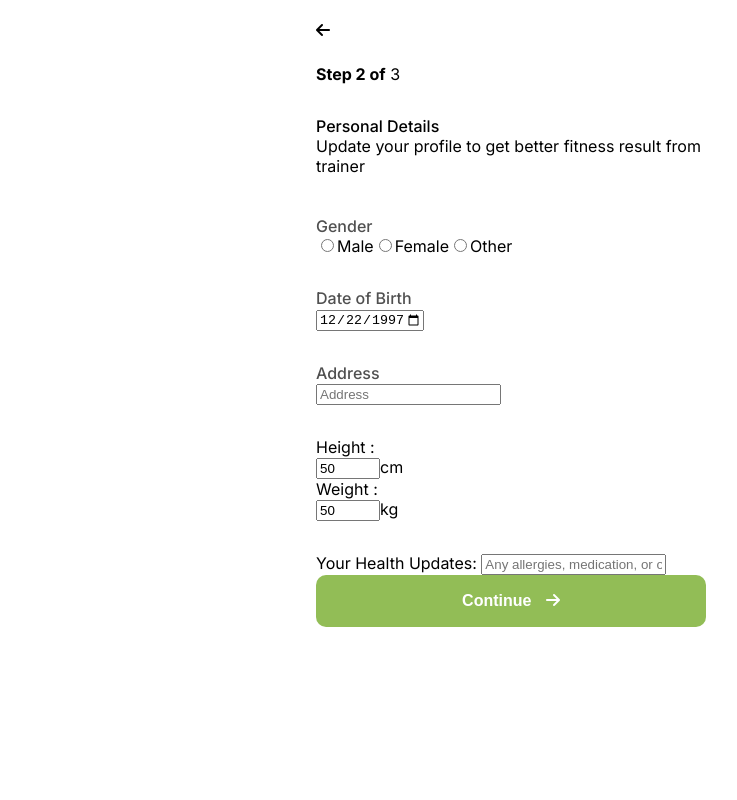
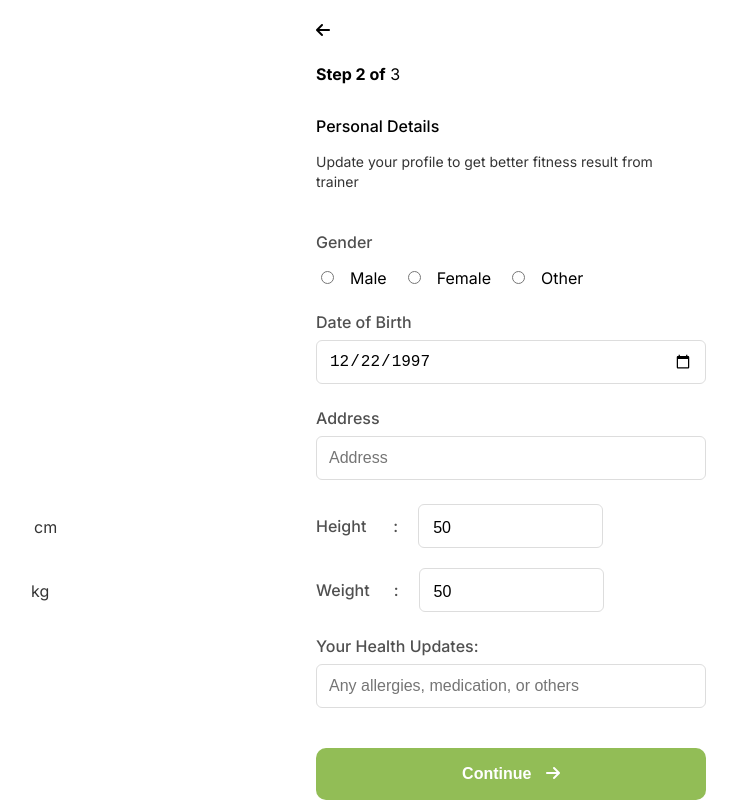
Before and after one commit to Dbeee-Acharya/fitness-tracker, a website built with webpack: page src/index.html in a window 1280 px wide. Shown: the whole page, without its empty margins (129-866 px from the left). Built offline with nearby package versions, Linux system fonts and the light colour scheme.

Commit message:
Style personal details page.

```diff
--- a/src/stylesheets/_colors.scss
+++ b/src/stylesheets/_colors.scss
@@ -2,3 +2,4 @@ $primary-light-green: rgba(146, 189, 86, 1);
 $primary-dark-green: rgba(70, 121, 0, 1);
 $form-border-light-grey: rgba(221, 221, 221, 1);
 $heading-color-grey: rgba(80, 80, 80, 1);
+$text-light-grey: rgba(0, 0, 0, 0.8);
--- a/src/stylesheets/_personalDetails.scss
+++ b/src/stylesheets/_personalDetails.scss
@@ -32,15 +32,138 @@
 
   .setup-page-info {
     margin-bottom: 40px;
+    display: flex;
+    flex-direction: column;
+    gap: 16px;
+
     h4 {
       color: black;
       font-weight: 500;
+    }
+
+    p {
+      color: $text-light-grey;
+      font-size: 14px;
+      line-height: 20px;
     }
   }
 
   .personal-details-form {
     display: flex;
     flex-direction: column;
-    gap: 32px;
+    gap: 24px;
+    margin-bottom: 40px;
+    width: 100%;
+
+    .gender-selection-container {
+      h4 {
+        margin-bottom: 16px;
+        color: $heading-color-grey;
+      }
+
+      label {
+        margin-right: 16px;
+
+        input {
+          margin-right: 16px;
+        }
+      }
+    }
+
+    .date-of-birth-container {
+      display: flex;
+      flex-direction: column;
+      gap: 8px;
+
+      input {
+        border: 0.5px solid $form-border-light-grey;
+        height: 44px;
+        width: 100%;
+        border-radius: 6px;
+        padding: 12px;
+        box-sizing: border-box;
+        font-size: 16px;
+      }
+    }
+
+    .address-container {
+      display: flex;
+      flex-direction: column;
+      gap: 8px;
+
+      input {
+        border: 0.5px solid $form-border-light-grey;
+        height: 44px;
+        width: 100%;
+        border-radius: 6px;
+        padding: 12px;
+        box-sizing: border-box;
+        font-size: 16px;
+      }
+    }
+
+    .height-weight-container {
+      display: flex;
+      flex-direction: column;
+      gap: 20px;
+
+      .height-container {
+        span {
+          margin-left: 3px;
+        }
+      }
+
+      div {
+        display: flex;
+        gap: 20px;
+        align-items: center;
+
+        label {
+          display: flex;
+          gap: 24px;
+          color: $heading-color-grey;
+          font-weight: 500;
+        }
+      }
+
+      .input-group {
+        display: inline;
+        border: 0.5px solid $form-border-light-grey;
+        height: 44px;
+        width: 185px;
+        border-radius: 6px;
+        padding: 12px;
+        box-sizing: border-box;
+        font-size: 16px;
+
+        input {
+          border: none;
+          position: relative;
+          font-size: 16px;
+        }
+
+        span {
+          position: absolute;
+          left: 160px;
+          color: $text-light-grey;
+        }
+      }
+    }
+
+    .health-updates-container {
+      display: flex;
+      flex-direction: column;
+      gap: 8px;
+
+      input {
+        border: 0.5px solid $form-border-light-grey;
+        height: 44px;
+        width: 100%;
+        border-radius: 6px;
+        padding: 12px;
+        box-sizing: border-box;
+        font-size: 16px;
+      }
+    }
   }
 }
--- a/src/stylesheets/_yourProfile.scss
+++ b/src/stylesheets/_yourProfile.scss
@@ -24,7 +24,7 @@
   align-items: flex-start;
 
   .back-button {
-    margin-bottom: 24px;
+    margin-bottom: 24ps;
   }
 
   .step-info {
--- a/src/view/personalDetails.js
+++ b/src/view/personalDetails.js
@@ -74,7 +74,7 @@ const generatePersonalDetailPage = () => {
 
   //heaight and weight
   const heightWeightContainer = document.createElement("div");
-  heightWeightContainer.classList.add("height-wegith-container");
+  heightWeightContainer.classList.add("height-weight-container");
 
   const heightContainer = document.createElement("div");
   heightContainer.classList.add("height-container");
@@ -142,7 +142,7 @@ const generatePersonalDetailPage = () => {
   const healthUpdatesContainer = document.createElement("div");
   healthUpdatesContainer.classList.add("health-updates-container");
 
-  const healthUpdatesLabel = document.createElement("label");
+  const healthUpdatesLabel = document.createElement("h4");
   healthUpdatesLabel.setAttribute("for", "healthUpdates");
   healthUpdatesLabel.textContent = "Your Health Updates: ";
 
```
